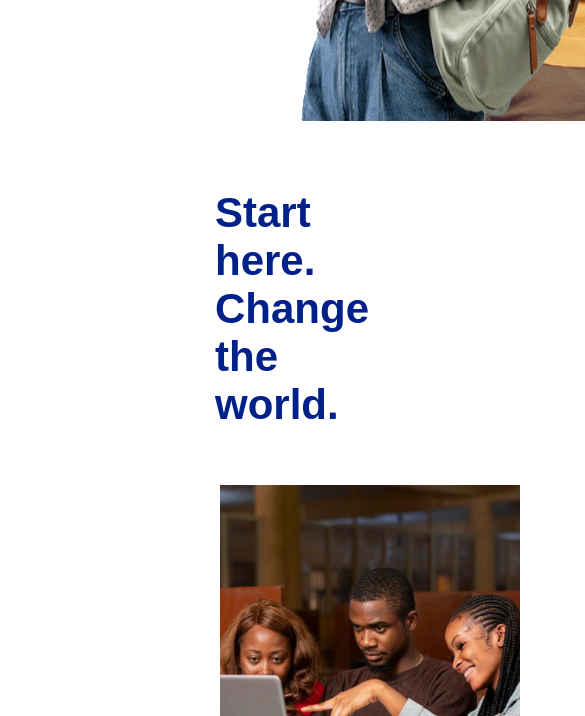
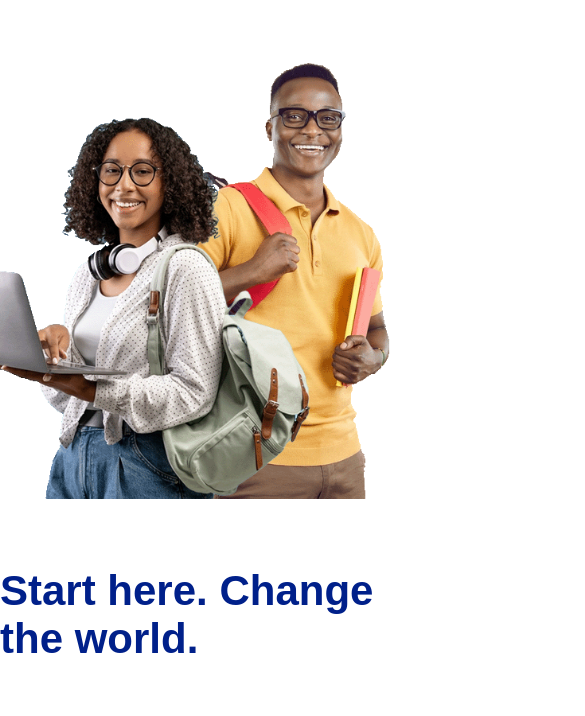
Before and after one commit to Mustapha720/SQI, a plain HTML site: page index.html in a window 390 px wide. Shown: the part 797-1513 px from the top of the page, 585 px wide, since content can reach past the window. Drawn offline with Linux system fonts and the light colour scheme.

Commit message:
Media screen

```diff
--- a/index.html
+++ b/index.html
@@ -26,7 +26,7 @@
             <br><br><button class="but"><a href="https://scict.edossier.app/admission/#/signup" class="normal-link">Start Now</a></button>
         </div>
         <div class="div1">
-            <img src="/images/bg-header-sqi-1.png" alt="" width="500">
+            <img src="/images/bg-header-sqi-1.png" alt="" width="500" id="divv">
         </div>
     </section>
     <br>
--- a/style.css
+++ b/style.css
@@ -255,7 +255,7 @@ section{
     width: 170px;
     height: 5vh;
     margin-top: 23px;
-    color: ;
+    /* color: ; */
     background-color: rgb(245,247,249);
     border: none;
 }
@@ -274,3 +274,45 @@ section{
     color: rgb(102, 102, 102);
     font-family: Arial, Helvetica, sans-serif;
 }
+
+
+
+
+@media screen and (max-width:576px) {
+    .class{
+        display: block;
+        justify-content: center;
+        padding-top: 180px;
+        margin-top: 0%;
+    }
+    .div1 #divv{
+        width: 100%;
+    }
+    .f1{
+        padding: 0%;
+        padding-top: 50px;
+        font-size: 42px;
+        font-family: Arial, Helvetica, sans-serif;
+        font-weight: 600;
+        color: rgb(0,32,138);
+    }
+    .grid{
+        display: block;
+        padding: 0%;
+    }
+    .div3{
+        padding: 0%;
+        padding-top: 200px;
+        display: block;
+    }
+    .div7{
+        margin: 0%;
+        /* margin-top: -1450px; */
+    }
+    .div8{
+        display: none;
+    }
+    section{
+        display: none;
+    }
+}
```
